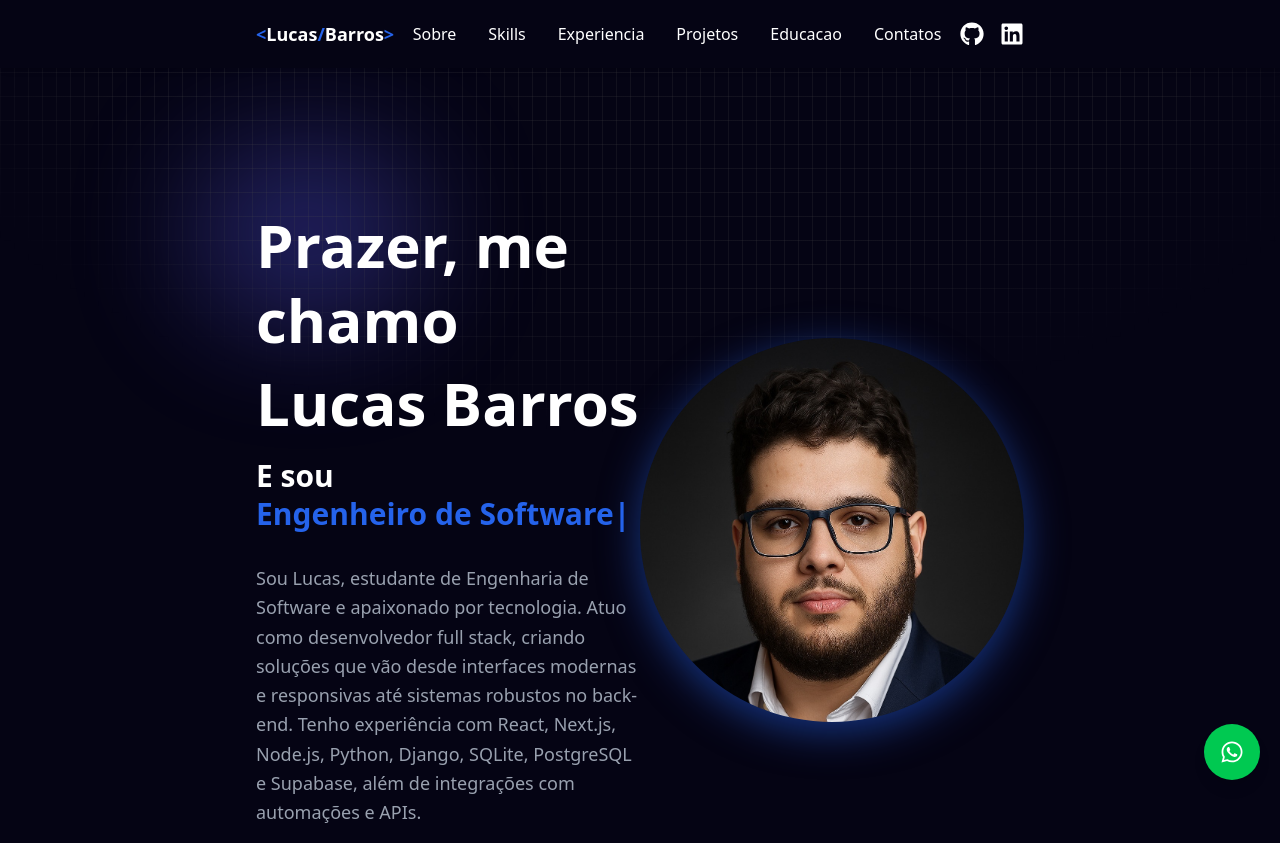
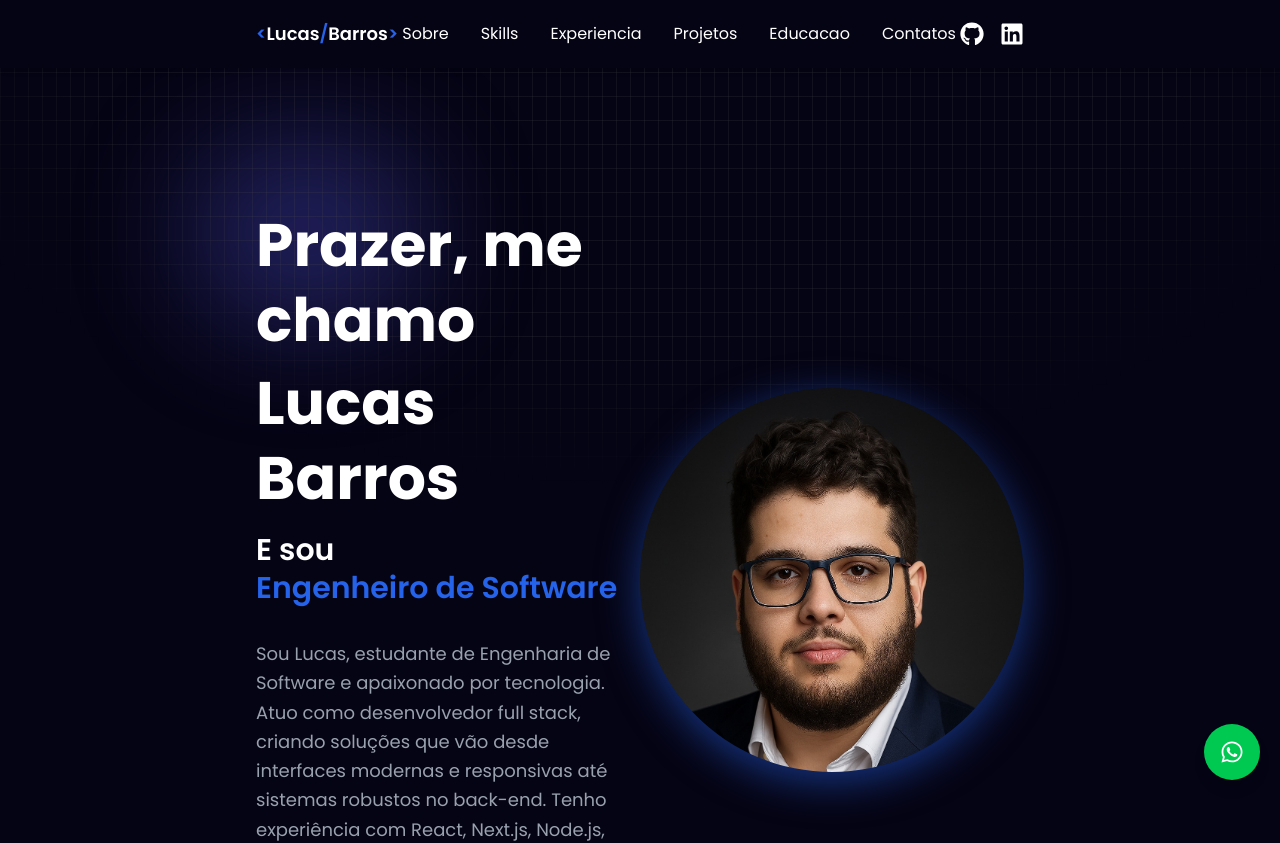
Before and after one commit to BarrosPL/my-portifolio-react, a React (Vite) app: page / in a window 1280 px wide. Shown: the top 843 px of the page. Built offline with nearby package versions, Linux system fonts and the light colour scheme.

Commit message:
About section finalization.

```diff
--- a/src/components/Sobre/Sobre.jsx
+++ b/src/components/Sobre/Sobre.jsx
@@ -33,8 +33,8 @@ const Sobre = () => {
           Sou Lucas, estudante de Engenharia de Software e apaixonado por tecnologia. Atuo como desenvolvedor full stack, criando soluções que vão desde interfaces modernas e responsivas até sistemas robustos no back-end. Tenho experiência com React, Next.js, Node.js, Python, Django, SQLite, PostgreSQL e Supabase, além de integrações com automações e APIs.
           </p>
         </div>
-        <div className=' md:w-1/2 flex justify-center md:justify-end mt-[-15px]'>
-        <img src={ProfileImage} alt='Lucas Barros' className='w-full h-full rounded-full object-cover object-top drop-shadow-[0_10px_20px_rgba(37,99,235,0.5)]'/>
+        <div className=' md:w-1/2 flex justify-center md:justify-end '>
+        <img src={ProfileImage} alt='Lucas Barros' className='w-full h-full mt-[-20px] rounded-full object-cover object-top drop-shadow-[0_10px_20px_rgba(37,99,235,0.5)] hover:scale-102 transform transition duration-300'/>
 
         </div>
       </div>
--- a/src/index.css
+++ b/src/index.css
@@ -0,0 +1,9 @@
+@import url('https://fonts.googleapis.com/css2?family=Poppins:ital,wght@0,100;0,200;0,300;0,400;0,500;0,600;0,700;0,800;0,900;1,100;1,200;1,300;1,400;1,500;1,600;1,700;1,800;1,900&display=swap');
+
+* {
+    font-family: "Poppins", sans-serif;
+}
+
+html{
+    scroll-behavior:smooth;
+}
```
